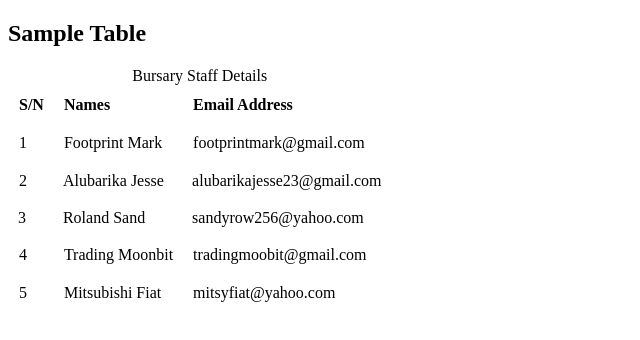
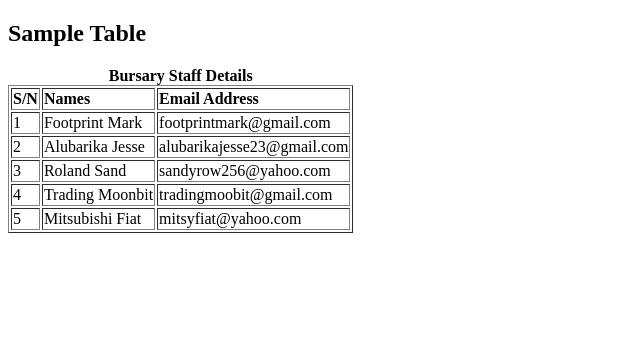
Before and after one commit to avirede/html-table-assignment, a plain HTML site: page index.html in a window 1280 px wide. Shown: the whole page, without its empty margins (0-640 px from the left). Drawn offline with Linux system fonts and the light colour scheme.

Commit message:
removed css code

```diff
--- a/index.html
+++ b/index.html
@@ -5,39 +5,38 @@
 </head>
 <body>
     <h2>Sample Table</h2>
-        <table border-collapse: collapse; border: 2px solid black; width: 100%;>
-            <caption>Bursary Staff Details</caption>
-        <tr>
-            <th style="border: 1px solid #ffffff; text-align: left; padding: 8px;">S/N</th>
-            <th style="border: 1px solid #ffffff; text-align: left; padding: 8px;">Names</th>
-            <th style="border: 1px solid #ffffff; text-align: left; padding: 8px;">Email Address</th>
-          </tr>
-          <tr style="background-color: #ffffff;">
-            <td style="border: 1px solid #ffffff; text-align: left; padding: 8px;">1</td>
-            <td style="border: 1px solid #ffffff; text-align: left; padding: 8px;">Footprint Mark</td>
-            <td style="border: 1px solid #ffffff; text-align: left; padding: 8px;">footprintmark@gmail.com</td>
+    <table border="1">
+        <caption><strong>Bursary Staff Details</strong></caption>
+        <tr style="text-align: left;">
+            <th>S/N</th>
+            <th>Names</th>
+            <th>Email Address</th>
         </tr>
         <tr>
-            <td style="border: 1px solid #ffffff; text-align: left; padding: 8px;">2</td>
-    <td style="border: 1px solid # ffffff; text-align: left; padding: 8px;">Alubarika Jesse</td>
-    <td style="border: 1px solid # ffffff; text-align: left; padding: 8px;">alubarikajesse23@gmail.com</td>
-  </tr>
-  <tr style="background-color: # ffffff;">
-    <td style="border: 1px solid # ffffff; text-align: left; padding: 8px;">3</td>
-    <td style="border: 1px solid # ffffff; text-align: left; padding: 8px;">Roland Sand</td>
-    <td style="border: 1px solid # ffffff; text-align: left; padding: 8px;">sandyrow256@yahoo.com</td>
+            <td>1</td>
+            <td>Footprint Mark</td>
+            <td>footprintmark@gmail.com</td>
         </tr>
         <tr>
-    <td style="border: 1px solid #ffffff; text-align: left; padding: 8px;">4</td>
-    <td style="border: 1px solid #ffffff; text-align: left; padding: 8px;">Trading Moonbit</td>
-    <td style="border: 1px solid #ffffff; text-align: left; padding: 8px;">tradingmoobit@gmail.com</td>
+            <td>2</td>
+            <td>Alubarika Jesse</td>
+            <td>alubarikajesse23@gmail.com</td>
         </tr>
-  <tr style="background-color: #ffffff;">
-    <td style="border: 1px solid #ffffff; text-align: left; padding: 8px;">5</td>
-    <td style="border: 1px solid #ffffff; text-align: left; padding: 8px;">Mitsubishi Fiat</td>
-    <td style="border: 1px solid #ffffff; text-align: left; padding: 8px;">mitsyfiat@yahoo.com</td>
+        <tr>
+            <td>3</td>
+            <td>Roland Sand</td>
+            <td>sandyrow256@yahoo.com</td>
         </tr>
-
+        <tr>
+            <td>4</td>
+            <td>Trading Moonbit</td>
+            <td>tradingmoobit@gmail.com</td>
+        </tr>
+        <tr>
+            <td>5</td>
+            <td>Mitsubishi Fiat</td>
+            <td>mitsyfiat@yahoo.com</td>
+        </tr>
     </table>
 </body>
 </html>
```
Lines whose indentation alone changed are shown as unchanged.
